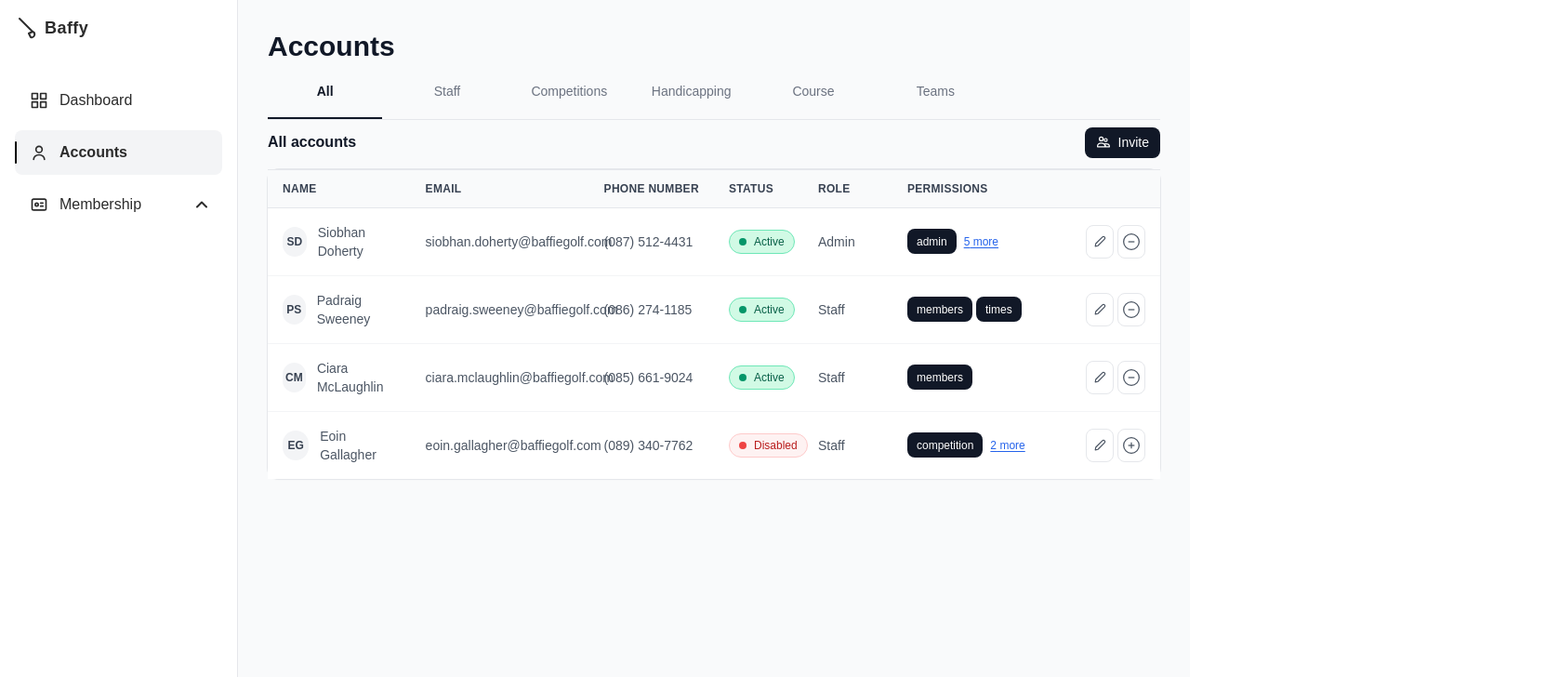
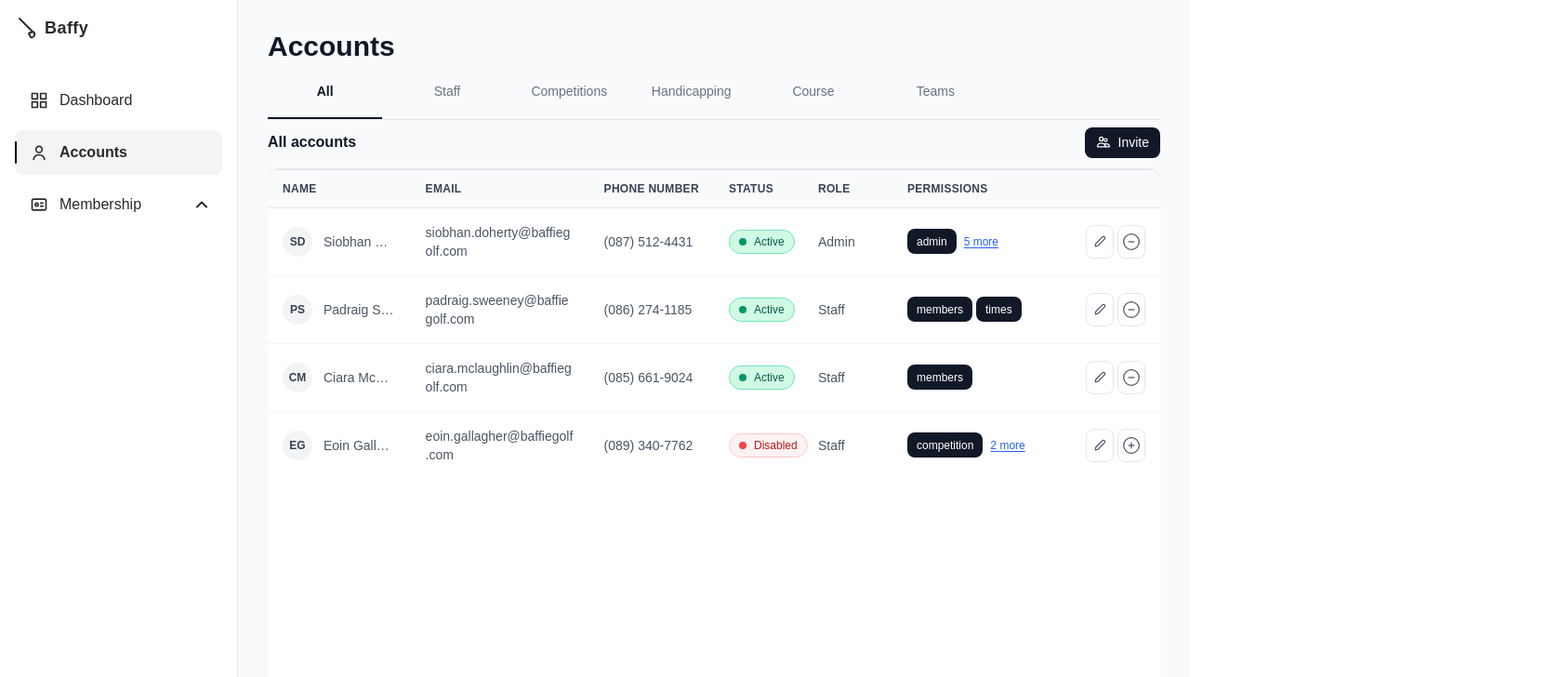
Before and after one commit to ChrisMcGonagle/golf-app, a Next.js app: page /dashboard/accounts in a window 1280 px wide. Shown: the top 728 px of the page at 93% size, 1677 px wide, since content can reach past the window. Built offline with nearby package versions, Linux system fonts and the light colour scheme.

Commit message:
Restore members table scroll container styling

```diff
--- a/app/(authenticated)/dashboard/(with-sidebar)/accounts/page.tsx
+++ b/app/(authenticated)/dashboard/(with-sidebar)/accounts/page.tsx
@@ -181,10 +181,10 @@ function AccountPermissionsInline({ permissions, accountName }: AccountPermissio
   const hiddenCount = permissions.length - visibleCount;
 
   return (
-    <div className="relative">
-      <div ref={containerRef} className="flex items-center overflow-hidden whitespace-nowrap">
+    <div className="relative w-full min-w-0">
+      <div ref={containerRef} className="flex min-w-0 items-center overflow-hidden whitespace-nowrap">
         {visibleCount > 0 ? (
-          <div className="flex items-center gap-1 overflow-hidden">
+          <div className="flex min-w-0 items-center gap-1 overflow-hidden">
             {permissions.slice(0, visibleCount).map((permission) => (
               <span key={permission} className={permissionChipClassName}>
                 {permission}
@@ -346,8 +346,8 @@ export default function AccountsPage() {
   }
 
   return (
-    <div>
-      <div className="mb-3">
+    <div className="flex min-h-0 flex-1 flex-col overflow-hidden">
+      <div className="mb-3 shrink-0">
         <h1 className="text-3xl font-bold text-gray-900">Accounts</h1>
 
         <div className="mt-4 border-b border-gray-200">
@@ -376,7 +376,7 @@ export default function AccountsPage() {
           </div>
         </div>
 
-        <div className="mt-2 flex items-center justify-between">
+        <div className="mt-2 flex items-center justify-between gap-4">
           <p className="text-md font-semibold text-gray-900">{selectedFilterHelperText}</p>
           <button
             type="button"
@@ -401,7 +401,7 @@ export default function AccountsPage() {
         </div>
       </div>
 
-      <div className="rounded-xl bg-white shadow-sm ring-1 ring-gray-200">
+      <div className="min-h-0 flex-1 overflow-y-auto overflow-x-hidden rounded-xl bg-white shadow-sm ring-1 ring-gray-200">
         <table
           className="w-full table-fixed divide-y divide-gray-200"
           aria-label="Accounts table"
@@ -446,7 +446,7 @@ export default function AccountsPage() {
             {filteredAccounts.map((account) => (
               <tr key={account.id} className="transition hover:bg-gray-50">
                 <td className="px-4 py-4 text-sm text-gray-600">
-                  <div className="flex items-center gap-3">
+                  <div className="flex min-w-0 items-center gap-3">
                     {account.avatarUrl ? (
                       <img
                         src={account.avatarUrl}
@@ -454,14 +454,14 @@ export default function AccountsPage() {
                         className="h-8 w-8 rounded-full object-cover"
                       />
                     ) : (
-                      <span className="inline-flex h-8 w-8 items-center justify-center rounded-full bg-gray-100 text-xs font-semibold text-gray-700">
+                      <span className="inline-flex h-8 w-8 shrink-0 items-center justify-center rounded-full bg-gray-100 text-xs font-semibold text-gray-700">
                         {getAccountInitials(account.name)}
                       </span>
                     )}
-                    <span>{account.name}</span>
+                    <span className="truncate">{account.name}</span>
                   </div>
                 </td>
-                <td className="px-4 py-4 text-sm text-gray-600">{account.email}</td>
+                <td className="px-4 py-4 text-sm text-gray-600 [overflow-wrap:anywhere]">{account.email}</td>
                 <td className="px-4 py-4 text-sm text-gray-600">{account.phoneNumber}</td>
                 <td className="px-4 py-4 text-sm">
                   <span
@@ -483,14 +483,14 @@ export default function AccountsPage() {
                   </span>
                 </td>
                 <td className="px-4 py-4 text-sm text-gray-600">{account.role}</td>
-                <td className="px-4 py-4">
+                <td className="min-w-0 px-4 py-4">
                   <AccountPermissionsInline
                     permissions={account.permissions}
                     accountName={account.name}
                   />
                 </td>
-                <td className="px-4 py-4 text-sm text-gray-600 text-right">
-                  <div className="flex items-center justify-end gap-1">
+                <td className="px-4 py-4 text-right text-sm text-gray-600">
+                  <div className="flex items-center justify-end gap-1 whitespace-nowrap">
                     <button
                       type="button"
                       aria-label={`Edit ${account.name}`}
--- a/app/(authenticated)/dashboard/(with-sidebar)/layout.tsx
+++ b/app/(authenticated)/dashboard/(with-sidebar)/layout.tsx
@@ -6,9 +6,9 @@ export default function DashboardLayout({
   children: React.ReactNode;
 }) {
   return (
-    <div className="flex h-screen bg-gray-50">
+    <div className="flex h-screen overflow-hidden bg-gray-50">
       <DashboardSidebar />
-      <main className="flex-1 p-8">{children}</main>
+      <main className="flex min-w-0 flex-1 flex-col overflow-hidden p-8">{children}</main>
     </div>
   );
 }
--- a/app/(authenticated)/dashboard/(with-sidebar)/members/MembersTableClient.tsx
+++ b/app/(authenticated)/dashboard/(with-sidebar)/members/MembersTableClient.tsx
@@ -79,8 +79,8 @@ export function MembersTableClient({ members }: { members: MemberForDisplay[] })
   });
 
   return (
-    <>
-      <div className="mb-6 space-y-4">
+    <div className="flex min-h-0 flex-1 flex-col">
+      <div className="mb-6 shrink-0 space-y-4">
         <div className="flex items-center gap-3">
           <h1 className="text-3xl font-bold text-gray-900">Members</h1>
           <span className="inline-flex items-center gap-3 text-sm font-medium text-gray-500">
@@ -90,7 +90,7 @@ export function MembersTableClient({ members }: { members: MemberForDisplay[] })
         </div>
       </div>
 
-      <div className="mb-6 flex flex-col gap-3 sm:flex-row sm:flex-wrap sm:items-center">
+      <div className="mb-6 shrink-0 flex flex-col gap-3 sm:flex-row sm:flex-wrap sm:items-center">
         <input
           type="search"
           aria-label="Search members"
@@ -149,8 +149,10 @@ export function MembersTableClient({ members }: { members: MemberForDisplay[] })
         </div>
       </div>
 
-      <div className="overflow-x-auto rounded-xl bg-white shadow-sm ring-1 ring-gray-200">
-        <table className="w-[912px] min-w-[912px] table-fixed divide-y divide-gray-200" aria-label="Members table">
+      <div className="min-h-0 flex-1 overflow-hidden rounded-xl bg-white shadow-sm ring-1 ring-gray-200">
+        <div className="h-full overflow-y-auto">
+          <div className="overflow-x-auto bg-white ring-gray-200">
+            <table className="w-[912px] min-w-[912px] table-fixed divide-y divide-gray-200" aria-label="Members table">
           <colgroup>
             <col className="w-28" />
             <col className="w-48" />
@@ -316,7 +318,9 @@ export function MembersTableClient({ members }: { members: MemberForDisplay[] })
               ))
             )}
           </tbody>
-        </table>
+            </table>
+          </div>
+        </div>
       </div>
 
       {statusDialog ? (
@@ -444,6 +448,6 @@ export function MembersTableClient({ members }: { members: MemberForDisplay[] })
           </div>
         </div>
       ) : null}
-    </>
+    </div>
   );
 }
--- a/app/(authenticated)/dashboard/(with-sidebar)/members/page.tsx
+++ b/app/(authenticated)/dashboard/(with-sidebar)/members/page.tsx
@@ -5,7 +5,7 @@ export default async function MembersPage() {
   const members = await getMembers();
 
   return (
-    <div>
+    <div className="flex min-h-0 flex-1 flex-col">
       <MembersTableClient members={members} />
     </div>
   );
```
